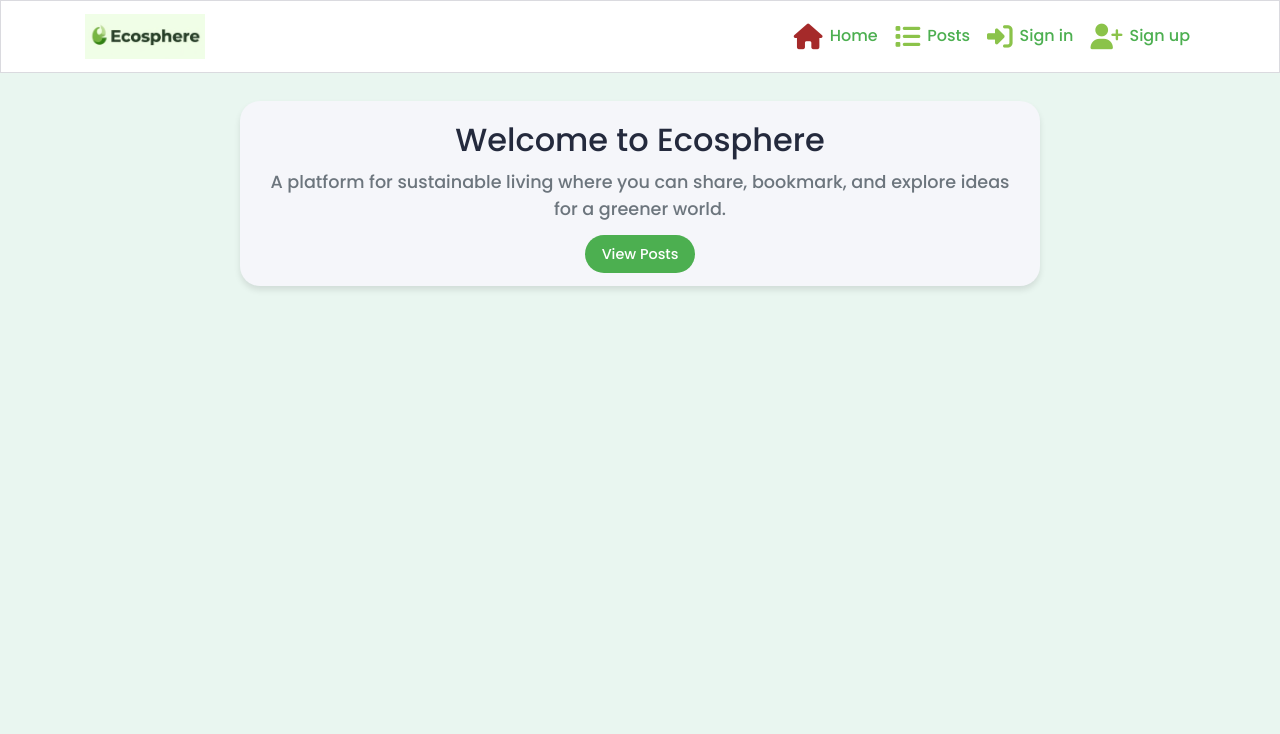
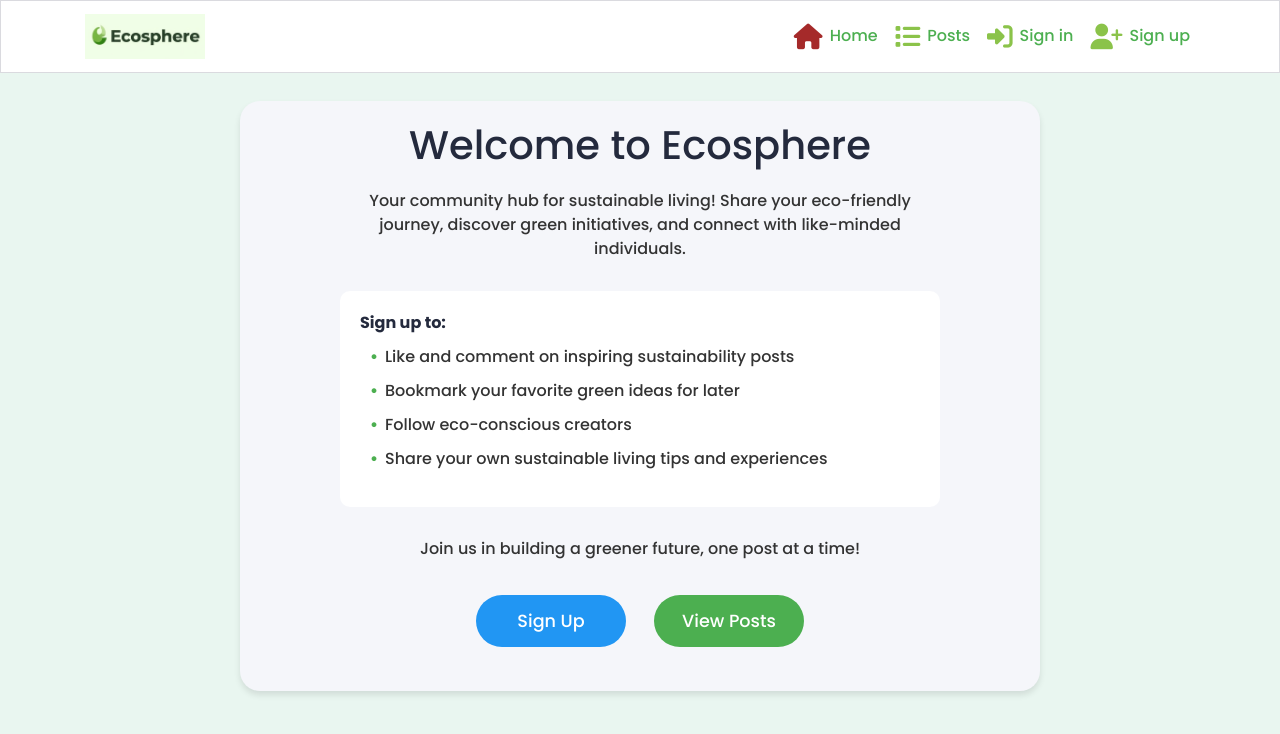
Before and after one commit to BilalEssafi1/ecosphere, a React (Create React App) app: page / in a window 1280 px wide. Shown: the top 734 px of the page. Built offline with nearby package versions, Linux system fonts and the light colour scheme; no server answers.

Commit message:
enhance home page with improved welcome message to explain goal of the website for a better UX

```diff
--- a/src/components/Home.js
+++ b/src/components/Home.js
@@ -6,12 +6,33 @@ const Home = () => {
   return (
     <div className={styles.Home}>
       <h1>Welcome to Ecosphere</h1>
-      <p>
-        A platform for sustainable living where you can share, bookmark, and explore ideas for a greener world.
-      </p>
-      <Link to="/posts" className={styles.ViewPostsButton}>
-        View Posts
-      </Link>
+      <div className={styles.Content}>
+        <p>
+          Your community hub for sustainable living! Share your eco-friendly journey,
+          discover green initiatives, and connect with like-minded individuals.
+        </p>
+
+        <div className={styles.Features}>
+          <p>Sign up to:</p>
+          <ul>
+            <li>Like and comment on inspiring sustainability posts</li>
+            <li>Bookmark your favorite green ideas for later</li>
+            <li>Follow eco-conscious creators</li>
+            <li>Share your own sustainable living tips and experiences</li>
+          </ul>
+        </div>
+
+        <p>Join us in building a greener future, one post at a time!</p>
+
+        <div className={styles.ButtonContainer}>
+          <Link to="/signup" className={`${styles.ViewPostsButton} ${styles.SignUpButton}`}>
+            Sign Up
+          </Link>
+          <Link to="/posts" className={styles.ViewPostsButton}>
+            View Posts
+          </Link>
+        </div>
+      </div>
     </div>
   );
 };
--- a/src/styles/Home.module.css
+++ b/src/styles/Home.module.css
@@ -1,4 +1,3 @@
-/* HomePage Styling */
 .Home {
   background-color: #f5f6fa;
   padding: 20px;
@@ -10,34 +9,82 @@
 }
 
 .Home h1 {
-    font-size: 2rem;
+  font-size: 2.5rem;
+  color: #242a3d;
+  margin-bottom: 20px;
+}
+
+.Content {
+  margin: 20px auto;
+  max-width: 600px;
+}
+
+.Features {
+  text-align: left;
+  margin: 30px 0;
+  padding: 20px;
+  background-color: white;
+  border-radius: 10px;
+}
+
+.Features p {
+  font-weight: bold;
   color: #242a3d;
   margin-bottom: 10px;
 }
 
-  .Home p {
-    font-size: 1.1rem;
-    color: #6c757d;
-    margin-bottom: 20px;
+.Features ul {
+  list-style-type: none;
+  padding-left: 0;
+}
+
+.Features li {
+  margin: 10px 0;
+  padding-left: 25px;
+  position: relative;
+}
+
+.Features li:before {
+  content: "•";
+  color: #4caf50;
+  font-weight: bold;
+  position: absolute;
+  left: 10px;
+}
+
+.ButtonContainer {
+  display: flex;
+  justify-content: center;
+  gap: 20px;
+  margin-top: 30px;
 }
 
 .ViewPostsButton {
-    font-size: 0.9rem;
+  font-size: 1.1rem;
   align-self: center;
   border-radius: 100px;
   border: 1px solid transparent;
-    padding: 8px 16px;
+  padding: 12px 24px;
   margin: 4px;
-    min-width: 100px;
+  min-width: 150px;
   color: #ffffff;
   background-color: #4caf50;
   transition: background-color 0.3s ease, color 0.3s ease;
-    position: relative;
-    z-index: 10;
+  text-decoration: none;
 }
 
 .ViewPostsButton:hover {
   background-color: #388e3c;
   opacity: 0.9;
   cursor: pointer;
+  text-decoration: none;
+  color: white;
 }
+
+.SignUpButton {
+  background-color: #2196f3;
+}
+
+.SignUpButton:hover {
+  background-color: #1976d2;
+}
```
Lines whose indentation alone changed are shown as unchanged.
